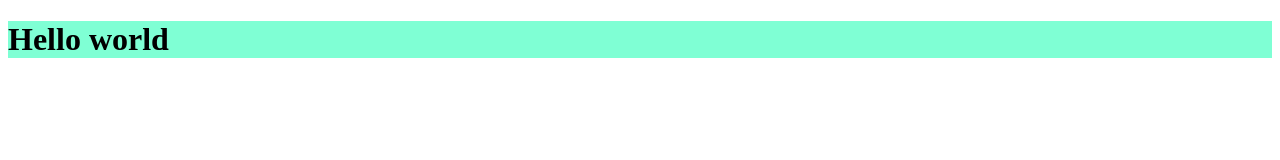
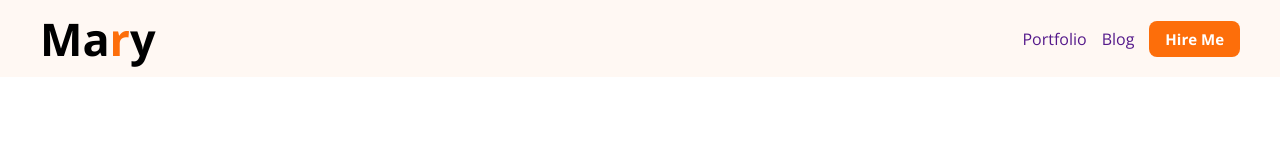
Before and after one commit to RemonHassan/b14-portfolio, a plain HTML site: page index.html in a window 1280 px wide. Drawn offline with nearby package versions, Linux system fonts and the light colour scheme.

Commit message:
added navbar

```diff
--- a/Style/index.css
+++ b/Style/index.css
@@ -1,3 +1,41 @@
-h1{
-    background-color:aquamarine;
+*{
+    padding: 0;
+    margin: 0;
+    font-family: "Open Sans", sans-serif;
 }
+header{
+    background-color: #fff8f3FF;
+}
+.common-btn{
+    background-color: #fd6e0aFF;
+    border: none;
+    padding: 8px 16px;
+    font-weight: bold;
+    font-size: 15px;
+    border-radius: 8px;
+    color: white;
+}
+.logo{
+    font-weight: bold;
+    font-size: 45px;
+}
+.logo-R{
+    color: #fd6e0aFF;
+}
+header nav {
+    display: flex;
+    justify-content: space-between;
+    max-width: 1200px;
+    margin: auto;
+    padding: 8px 4px;
+}
+header nav ul {
+    display: flex;
+    justify-content: space-between;
+    list-style: none;
+    gap: 15px;
+    align-items: center;
+}
+ ul li a{
+    text-decoration: none;
+}
--- a/index.html
+++ b/index.html
@@ -5,8 +5,24 @@
     <meta name="viewport" content="width=device-width, initial-scale=1.0" />
     <title>Portfolio</title>
     <link rel="stylesheet" href="Style/index.css" />
+    <!-- Fonts -->
+    <link rel="preconnect" href="https://fonts.googleapis.com" />
+    <link rel="preconnect" href="https://fonts.gstatic.com" crossorigin />
+    <link
+      href="https://fonts.googleapis.com/css2?family=Open+Sans:ital,wght@0,300..800;1,300..800&display=swap"
+      rel="stylesheet"
+    />
   </head>
   <body>
-    <h1>Hello world</h1>
+    <header>
+      <nav>
+        <h2 class="logo">Ma<span class="logo-R">r</span>y</h2>
+        <ul>
+          <li><a href="">Portfolio</a></li>
+          <li><a href="">Blog</a></li>
+          <li><button class="common-btn">Hire Me</button></li>
+        </ul>
+      </nav>
+    </header>
   </body>
 </html>
```
